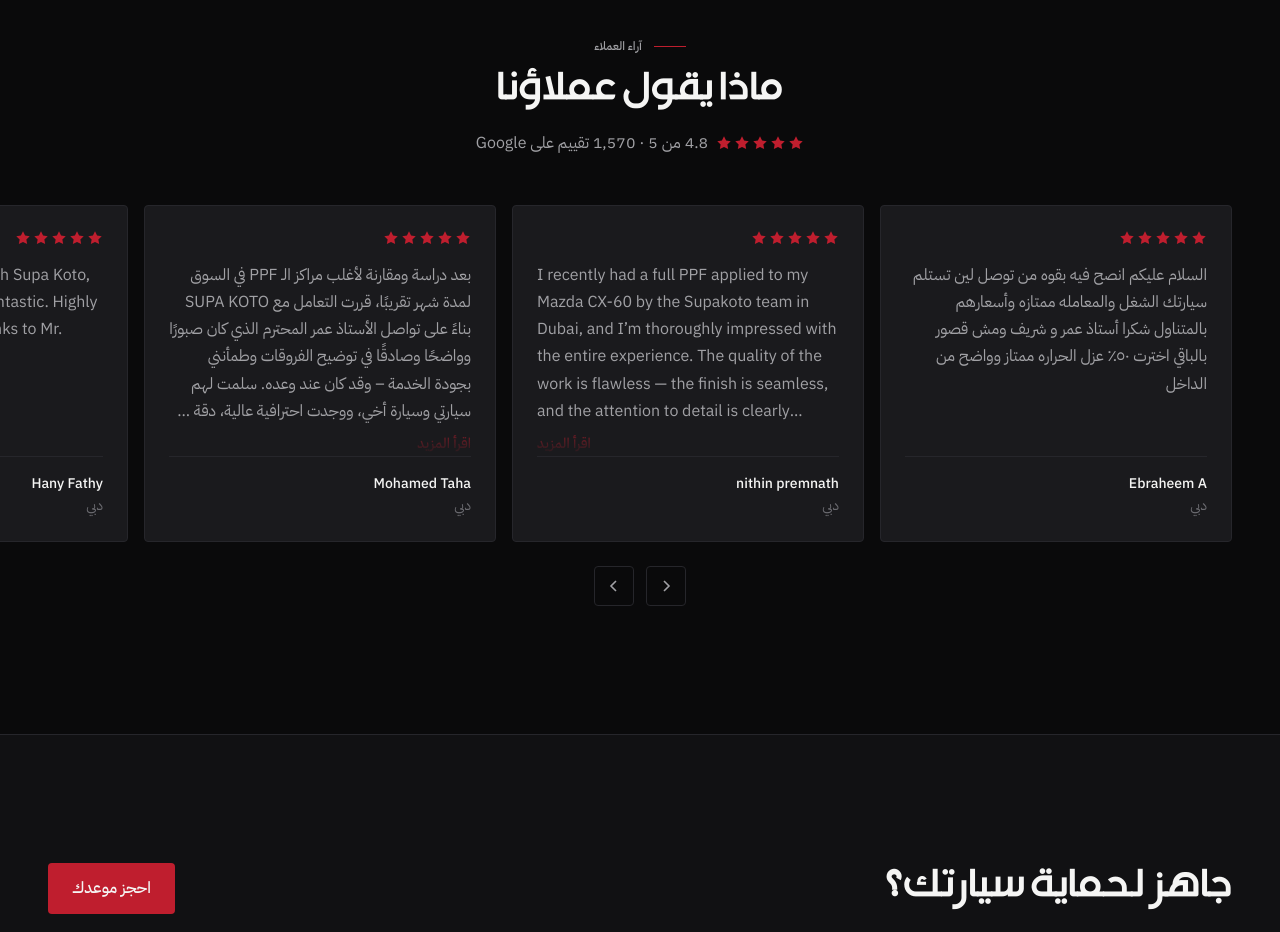
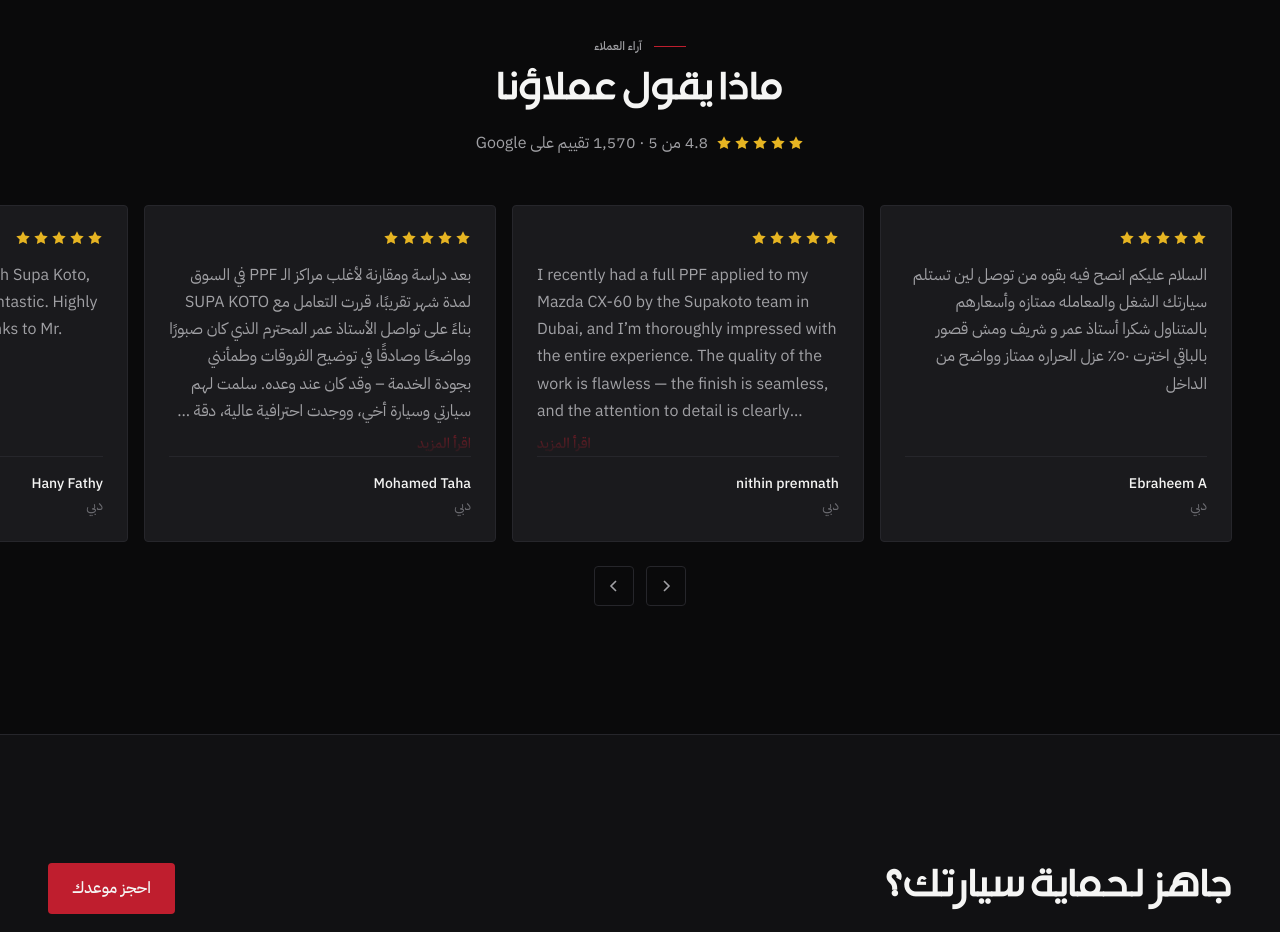
Before and after one commit to ibrahimdevop21/supakoto-website-v6, a Next.js app: page /ar/about in a window 1280 px wide. Shown: the part 3580-4512 px from the top of the page. Built offline with nearby package versions, Linux system fonts and the light colour scheme; no server answers.

Commit message:
style(testimonials): gold rating stars (--color-star), not brand red

```diff
--- a/app/globals.css
+++ b/app/globals.css
@@ -10,6 +10,8 @@
   --color-sk-red: #bf1e2e;
   --color-sk-red-hover: #a51828;
   --color-sk-red-muted: #bf1e2e1a;
+  /* Rating stars only (testimonials) — gold reads as a score, red as brand */
+  --color-star: #e6b422;
 
   /* Surfaces */
   --color-ink-950: #0a0a0b;
--- a/components/sections/TestimonialsCarousel.tsx
+++ b/components/sections/TestimonialsCarousel.tsx
@@ -310,7 +310,7 @@ export function Stars({ value, label }: { value: number; label?: string }) {
       role="img"
       aria-label={label}
       aria-hidden={label ? undefined : true}
-      className="inline-flex items-center gap-0.5 text-sk-red"
+      className="inline-flex items-center gap-0.5 text-star"
     >
       {[1, 2, 3, 4, 5].map((i) => (
         <svg
```
